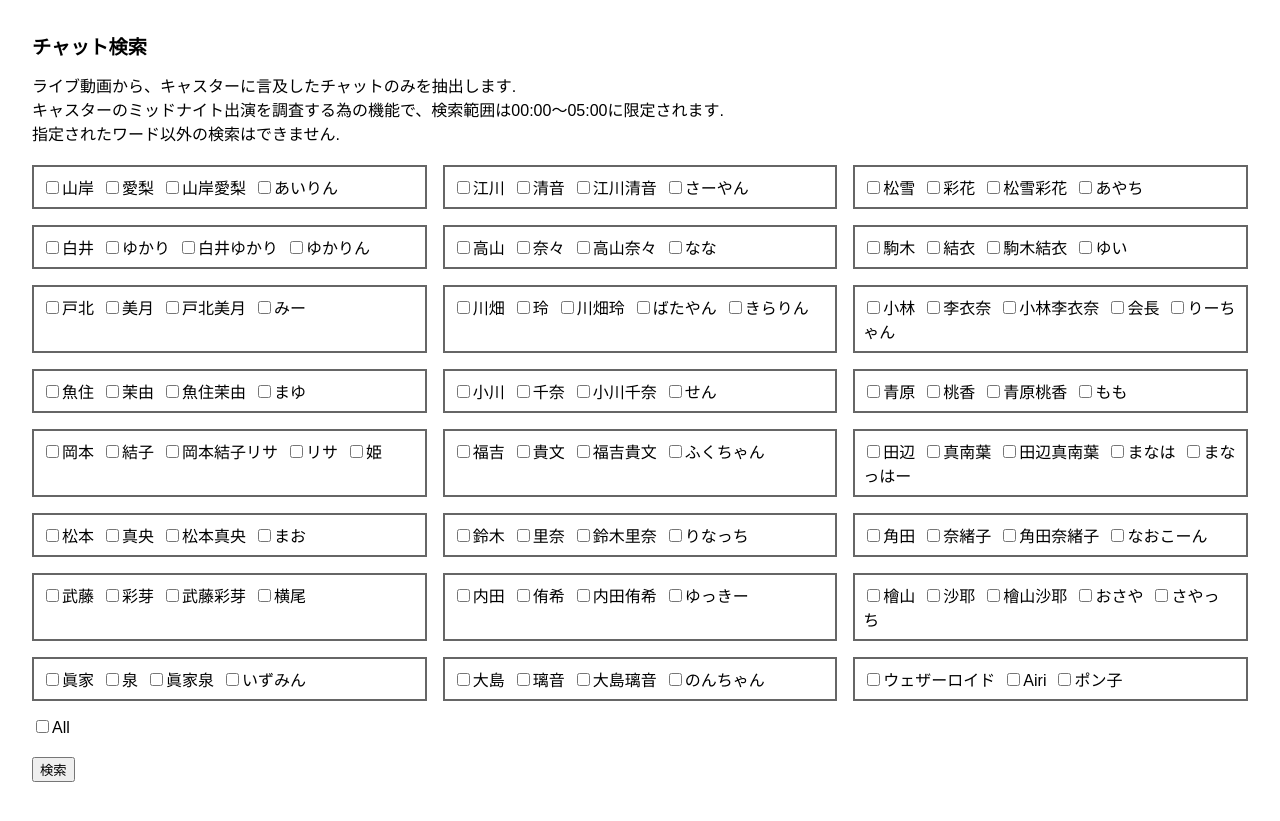
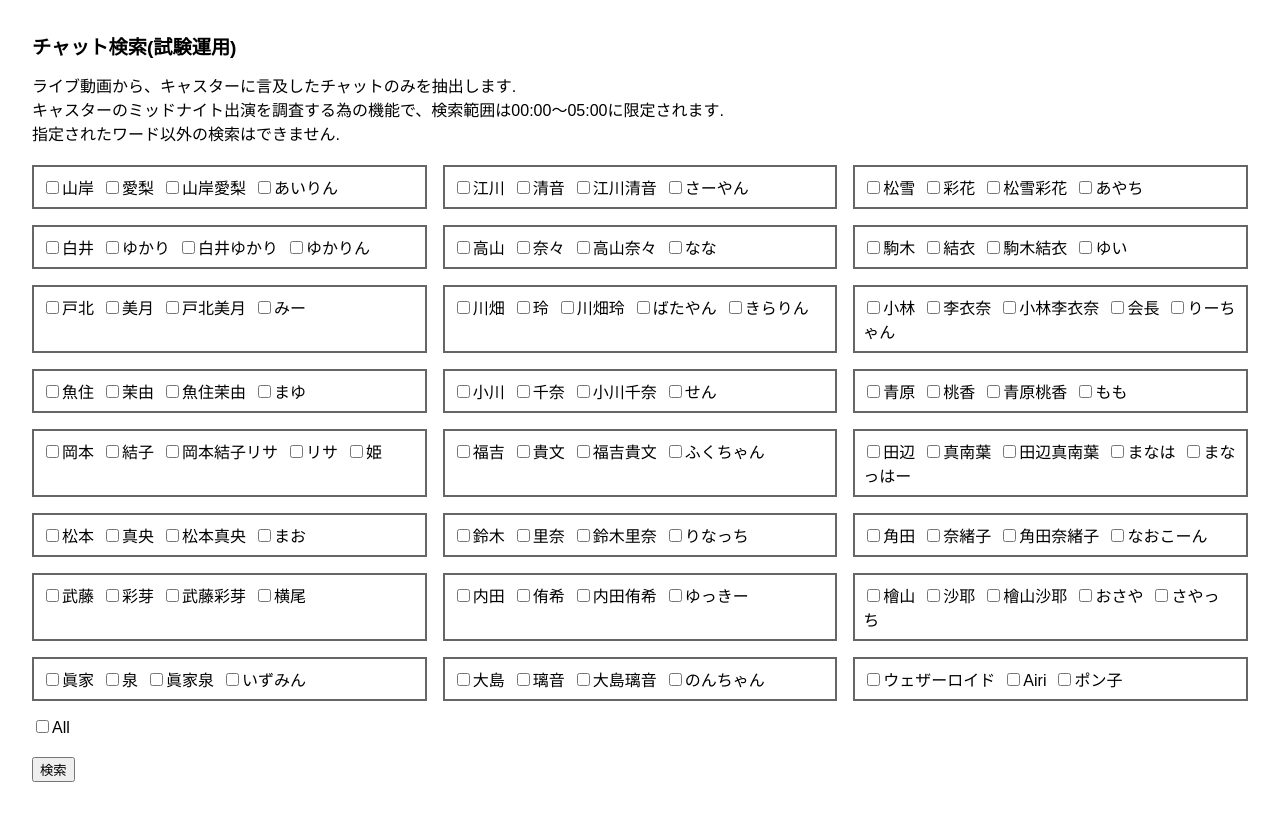
Before and after one commit to boxpush/b, a Jekyll site: the page tesst/chat.html, which Jekyll copies as it is, in a window 1280 px wide. Shown: the top 821 px of the page. Built offline with Jekyll 4.4.1, drawn with Linux system fonts in a browser that asks for light colours.

Commit message:
Update chat.html

```diff
--- a/tesst/chat.html
+++ b/tesst/chat.html
@@ -2,7 +2,7 @@
 <html lang="ja">
 <head>
   <meta charset="UTF-8">
-  <title>チャット検索</title>
+  <title>チャット検索(試験運用)</title>
   <style>
     body { font-family: sans-serif; margin: 2rem; }
     table { border-collapse: collapse; margin-bottom: 2rem; width: 100%; }
@@ -16,7 +16,7 @@
   </style>
 </head>
 <body>
-  <h1>チャット検索</h1>
+  <h1>チャット検索(試験運用)</h1>
   <div>ライブ動画から、キャスターに言及したチャットのみを抽出します.</div>
   <div>キャスターのミッドナイト出演を調査する為の機能で、検索範囲は00:00～05:00に限定されます.</div>
   <div>指定されたワード以外の検索はできません.</div>
```
